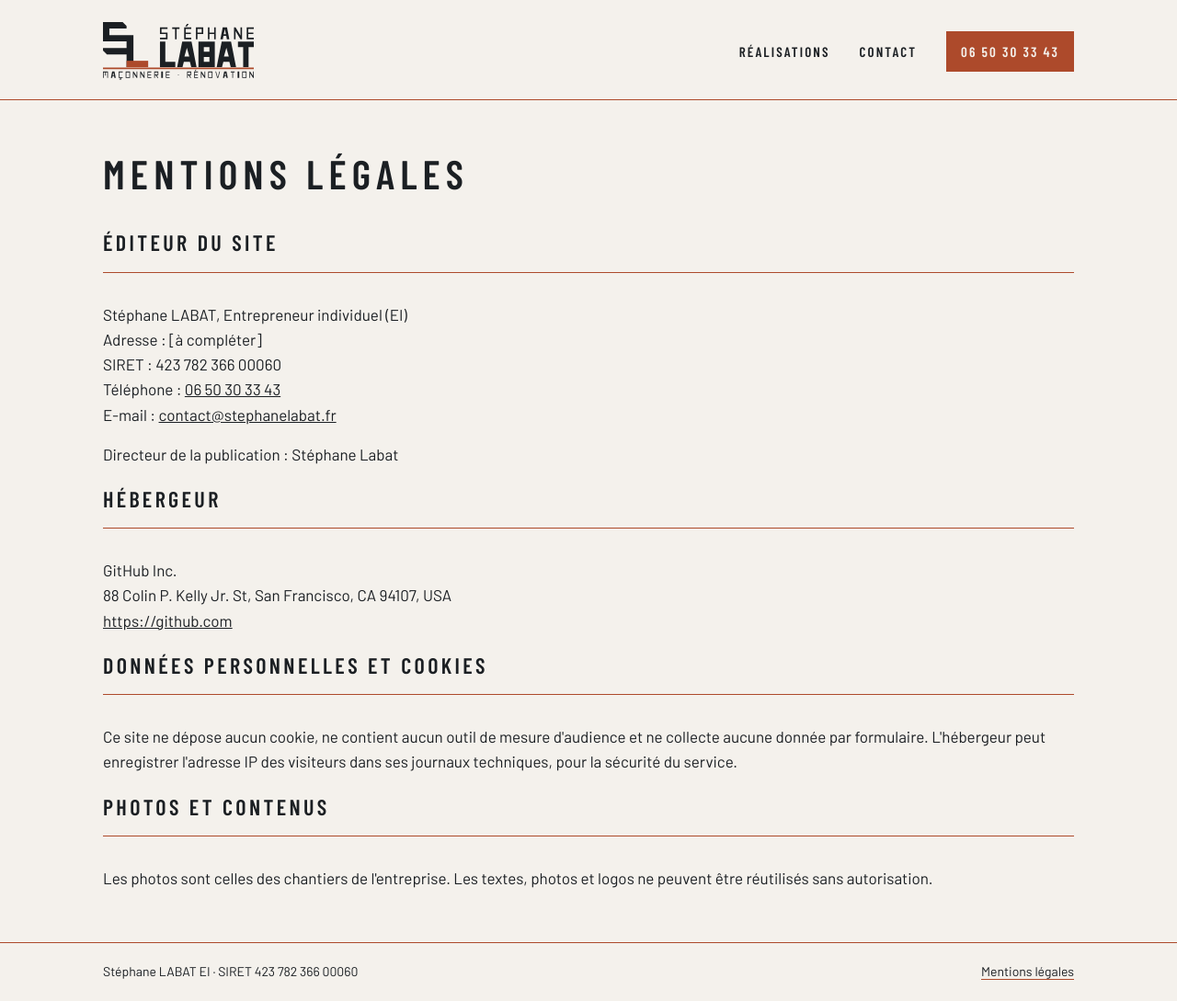
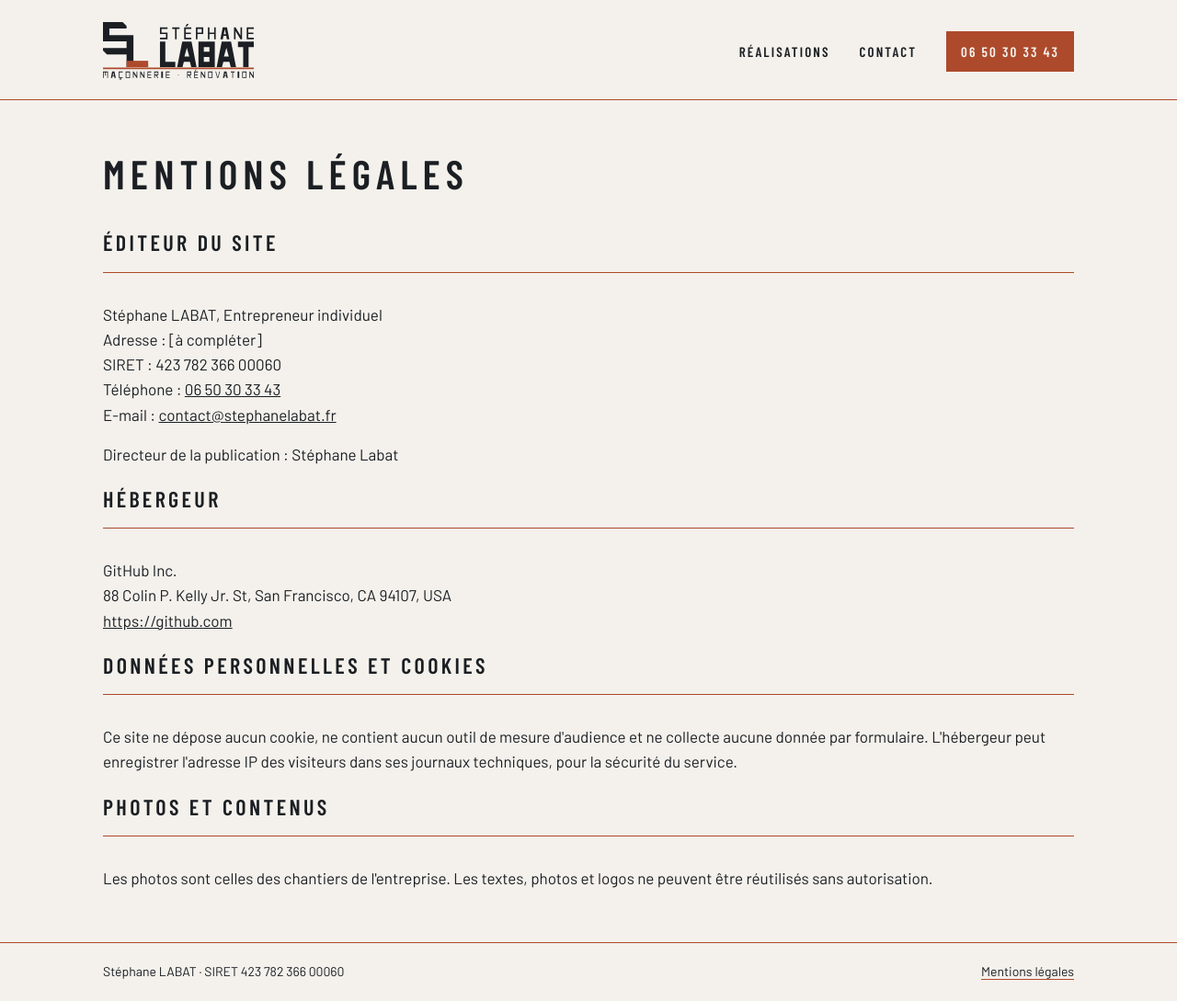
Before and after one commit to Romain7495/stephanelabat.fr, a Jekyll site: the page built from mentions-legales.html, in a window 1280 px wide. Shown: the whole page at 92% size. Built offline with Jekyll 4.4.1, drawn with Linux system fonts in a browser that asks for light colours.

Commit message:
fix: show legal form only in legal notice

```diff
--- a/_data/site.yml
+++ b/_data/site.yml
@@ -1,7 +1,6 @@
 name: Stéphane Labat
 trade: Maçonnerie · Rénovation
 legal_name: Stéphane LABAT
-legal_form: EI
 legal_form_long: Entrepreneur individuel
 siret: 423 782 366 00060
 business_address: "[à compléter]"
--- a/_includes/footer.html
+++ b/_includes/footer.html
@@ -1,7 +1,7 @@
 {%- assign site_info = site.data.site -%}
 <footer class="site-footer">
   <div class="container site-footer__inner">
-    <p>{{ site_info.legal_name }} {{ site_info.legal_form }} · SIRET {{ site_info.siret }}</p>
+    <p>{{ site_info.legal_name }} · SIRET {{ site_info.siret }}</p>
     <p><a href="{{ '/mentions-legales/' | relative_url }}">Mentions légales</a></p>
   </div>
 </footer>
--- a/mentions-legales.html
+++ b/mentions-legales.html
@@ -9,7 +9,7 @@ permalink: /mentions-legales/
 
   <h2 class="section-title">Éditeur du site</h2>
   <p>
-    {{ site_info.legal_name }}, {{ site_info.legal_form_long }} ({{ site_info.legal_form }})<br>
+    {{ site_info.legal_name }}, {{ site_info.legal_form_long }}<br>
     Adresse : {{ site_info.business_address }}<br>
     SIRET : {{ site_info.siret }}<br>
     Téléphone : <a href="tel:{{ site_info.phone_e164 }}">{{ site_info.phone_display }}</a><br>
```
